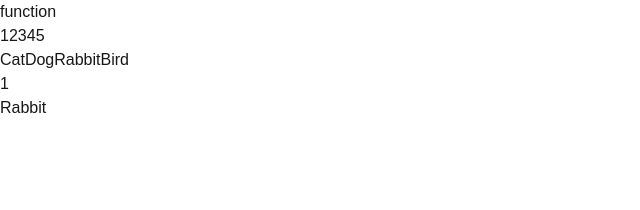
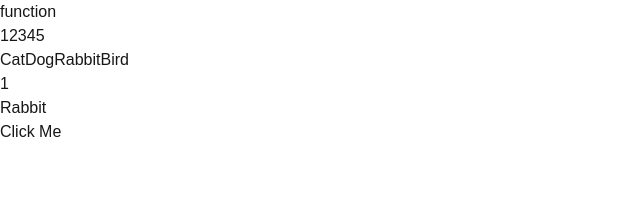
Before and after one commit to MaceSAIT/cprg306-assignments, a Next.js app: page /week-4 in a window 1280 px wide. Shown: the top 210 px of the page, without its empty margins (0-640 px from the left). Built offline with nearby package versions, Linux system fonts and the light colour scheme.

Commit message:
added alert button

```diff
--- a/app/week-4/page.js
+++ b/app/week-4/page.js
@@ -1,5 +1,4 @@
-//import { studentInfo } from "./student-info.js";
-//<studentInfo/>
+"use client";
 import Link from 'next/link'
 
 
@@ -15,6 +14,10 @@ let greet = (name) => {
     return "Hello, " + name;
 };
 
+function button() {
+    alert("This is an alert");
+}
+
 export default function Page() {
     //return(<div>{greet("Mace")}</div>);
     return(
@@ -25,6 +28,8 @@ export default function Page() {
             <p>{c}</p>
             <p>{b[0]}</p>
             <p>{c[2]}</p>
+
+            <button onClick={button}>Click Me</button>
         </main>
     )
 };
```
